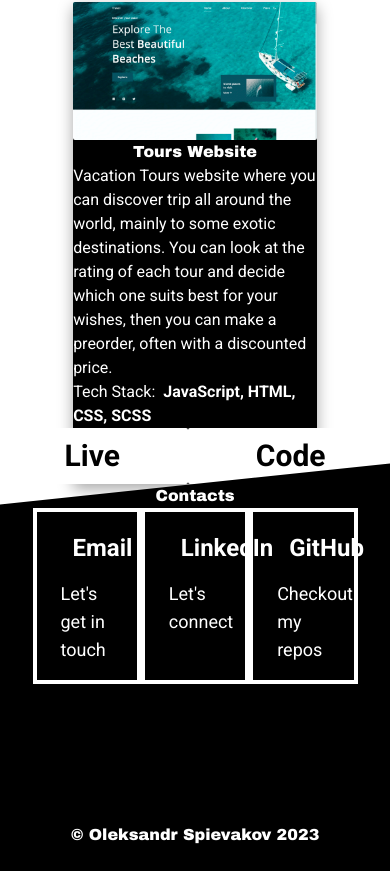
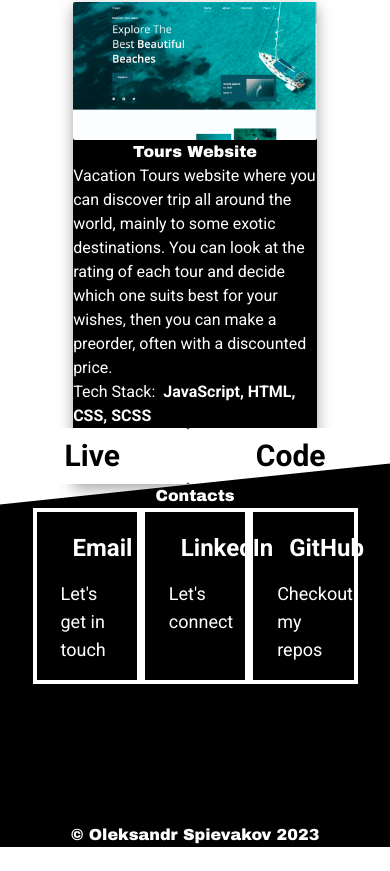
Before and after one commit to AlexandrSpevakov/portfolio-website, a Next.js app: page / in a window 390 px wide. Shown: the part 4547-5418 px from the top of the page. After the commit the page ends 5394 px from the top, so only its background shows below. Built offline with nearby package versions, Linux system fonts and the light colour scheme.

Commit message:
feat: implement Footer on xl

```diff
--- a/app/components/Footer.tsx
+++ b/app/components/Footer.tsx
@@ -1,8 +1,8 @@
 export default function Footer() {
   return (
-    <section className="mt-[139px] bg-black pb-6 text-white 2xl:pb-8 3xl:pb-10">
+    <section className="mt-[139px] bg-black text-white md:pb-4 lg:pb-5 xl:pb-6 2xl:pb-8 3xl:pb-10">
       <footer className="relative mx-auto w-10/12 bg-cover bg-center bg-no-repeat">
-        <span className="block text-center font-archivo 2xl:text-lg 3xl:text-xl">
+        <span className="block text-center font-archivo lg:text-sm xl:text-base 2xl:text-lg 3xl:text-xl">
           &copy; Oleksandr Spievakov 2023
         </span>
       </footer>
```
